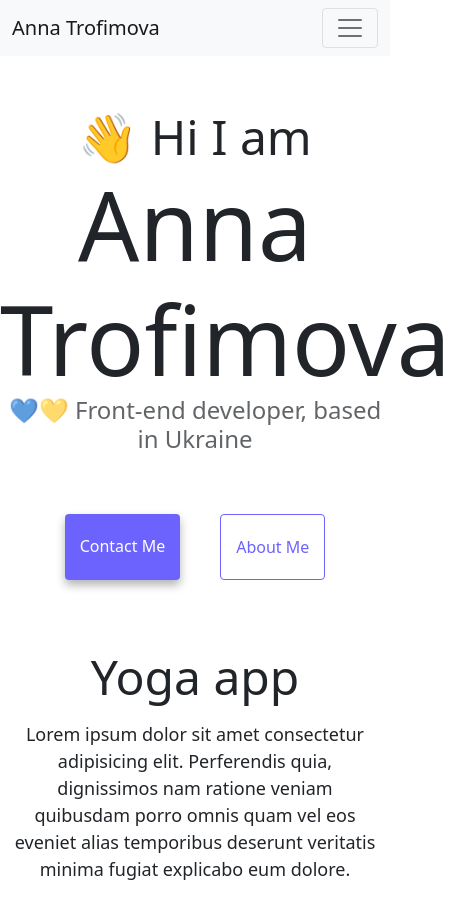
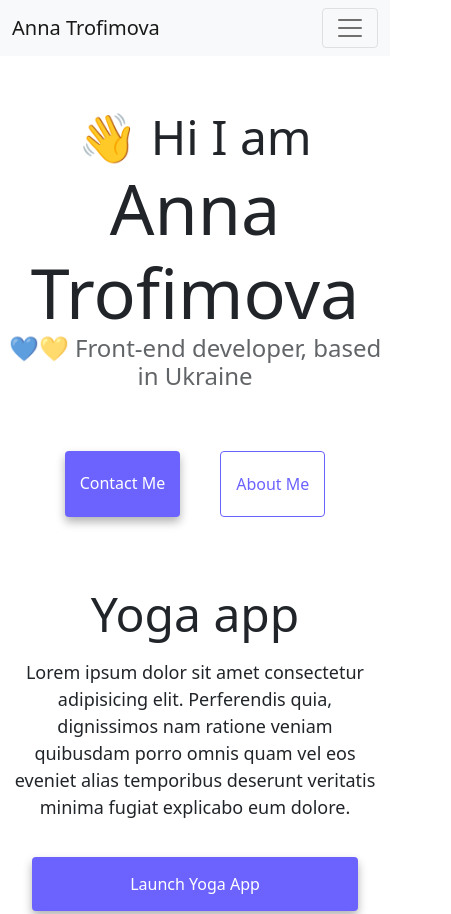
Before and after one commit to Anvastro/Developper, a plain HTML site: page index.html in a window 390 px wide. Shown: the top 914 px of the page, 451 px wide, since content can reach past the window. Drawn offline with nearby package versions, Linux system fonts and the light colour scheme.

Commit message:
responsive font-size

```diff
--- a/style/style.css
+++ b/style/style.css
@@ -102,4 +102,7 @@ p {
     display: block;
     text-align: center;
   }
+  h1 {
+    font-size: 70px;
+  }
 }
```
